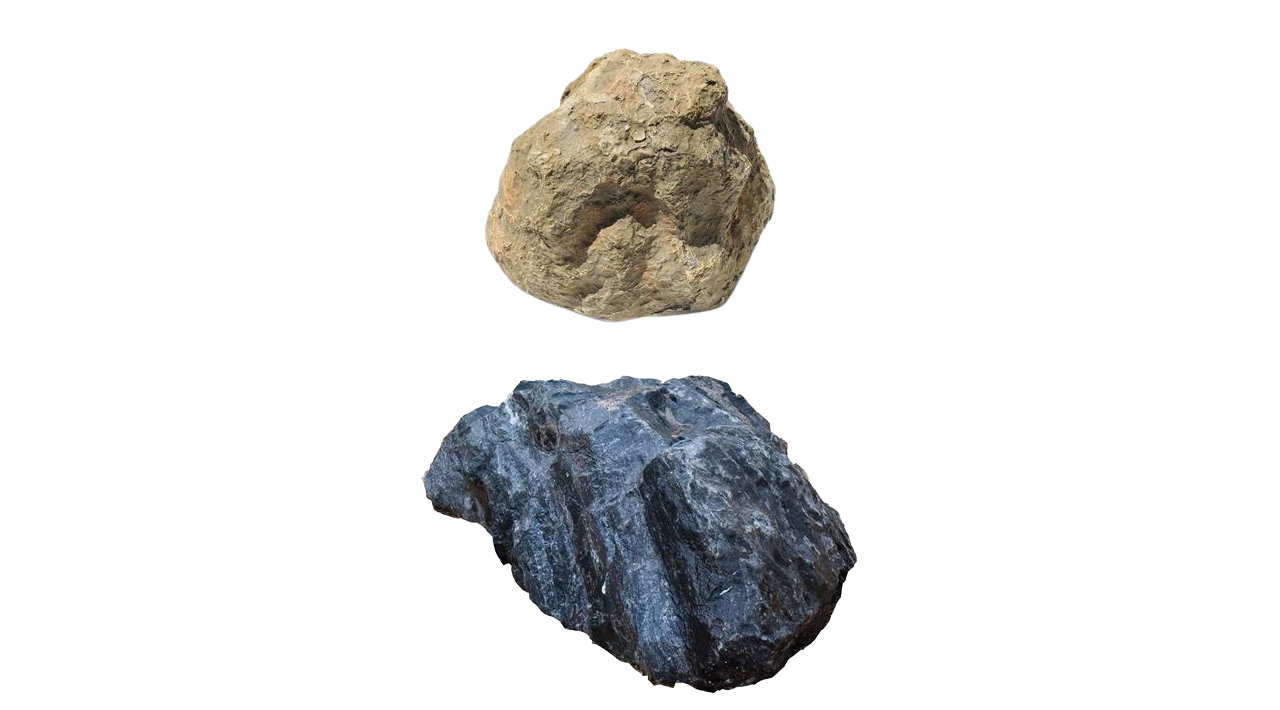
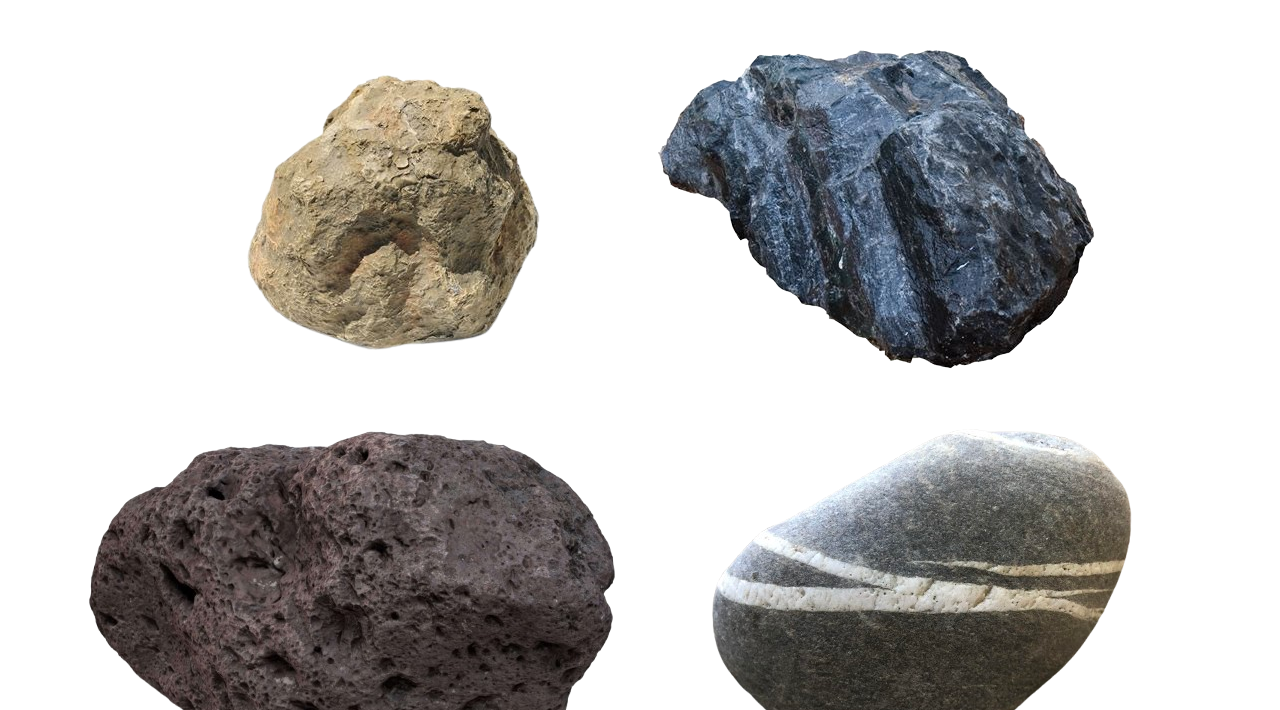
Before and after one commit to idanoo/interesting.rocks, a plain HTML site: page index.html in a window 1280 px wide. Shown: the part 90-800 px from the top of the page. Drawn offline with Linux system fonts and the light colour scheme.

Commit message:
Add another rock

```diff
--- a/index.html
+++ b/index.html
@@ -24,6 +24,22 @@
         img {
             margin-top: 5px;
         }
+
+        .rockcontainer {
+            display: flex;
+            flex-direction: column;
+            justify-content: center;
+            align-items: center;
+        }
+
+        .rockrow {
+            width: 1000px;
+            text-align: center;
+            display: flex;
+            justify-content: center;
+            align-items: center;
+        }
+
         @keyframes rotation {
             from {
                 transform: rotate(0deg);
@@ -37,9 +53,16 @@
   <body>
     <main>
         <h1>interesting.rocks</h1>
-        <img src="rock1.png" alt="rock" class="rotate">
-        <img src="rock2.png" alt="rock" class="rotate">
-        <img src="rock3.png" alt="rock" class="rotate">
+        <div class="rockcontainer">
+            <div class="rockrow">
+                <img src="rock1.png" alt="rock" class="rotate">
+                <img src="rock2.png" alt="rock" class="rotate">
+            </div>
+            <div class="rockrow">
+                <img src="rock3.png" alt="rock" class="rotate">
+                <img src="rock4.png" alt="rock" class="rotate">
+            </div>
+        </div>
     </main>
   </body>
 </html>
```
Also changed, not shown: rock4.png (added).
